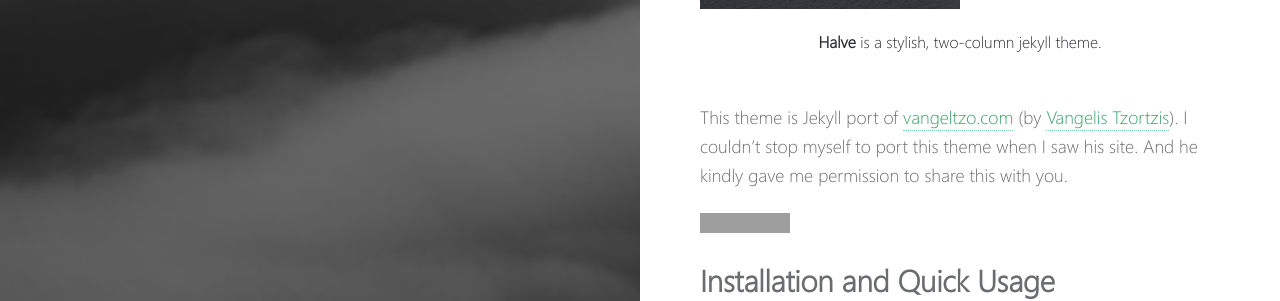
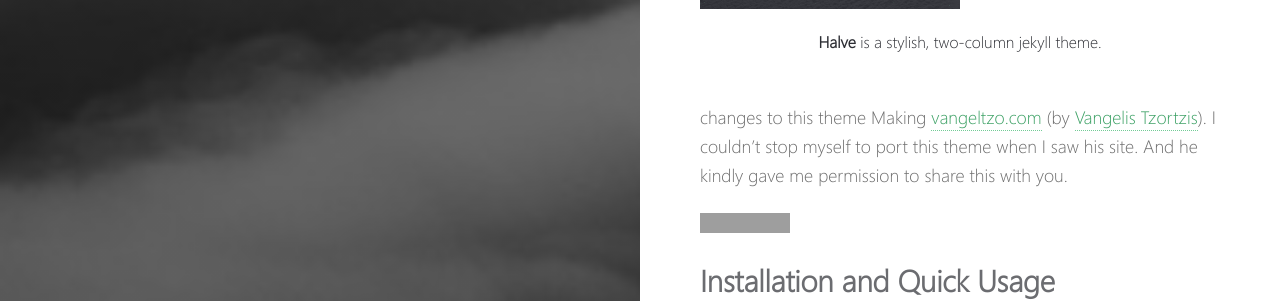
Before and after one commit to colette27/colette27.github.io, a Jekyll site: the page built from _posts/2016-05-29-halve-theme.md, in a window 1280 px wide, cut to the strip 463-764 px from the top of the page. Built offline with Jekyll 4.4.1, drawn with Linux system fonts in a browser that asks for light colours; a script that is not in the unit is left out; grey boxes are pictures that could not be loaded.

Commit message:
troubleshooting possible change issues

```diff
--- a/_posts/2016-05-29-halve-theme.md
+++ b/_posts/2016-05-29-halve-theme.md
@@ -16,7 +16,7 @@ tag:
 
 <center><b>Halve</b> is a stylish, two-column jekyll theme.</center><br>
 
- This theme is Jekyll port of [vangeltzo.com](http://vangeltzo.com/) (by [Vangelis Tzortzis](https://github.com/srekoble)). I couldn't stop myself to port this theme when I saw his site. And he kindly gave me permission to share this with you.
+ changes to this theme Making [vangeltzo.com](http://vangeltzo.com/) (by [Vangelis Tzortzis](https://github.com/srekoble)). I couldn't stop myself to port this theme when I saw his site. And he kindly gave me permission to share this with you.
 
 <iframe src="https://ghbtns.com/github-btn.html?user=TaylanTatli&repo=Halve&type=star&count=true&size=large" frameborder="0" scrolling="0" width="160px" height="30px"></iframe>
 
```
